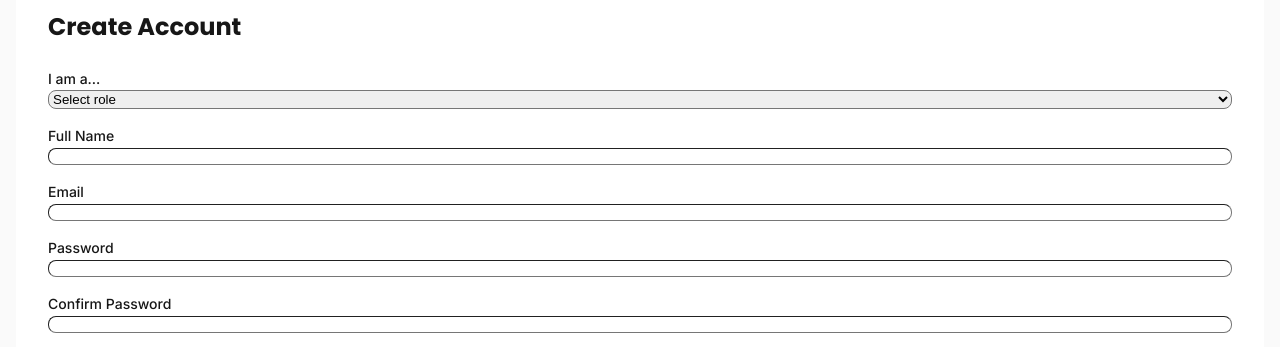
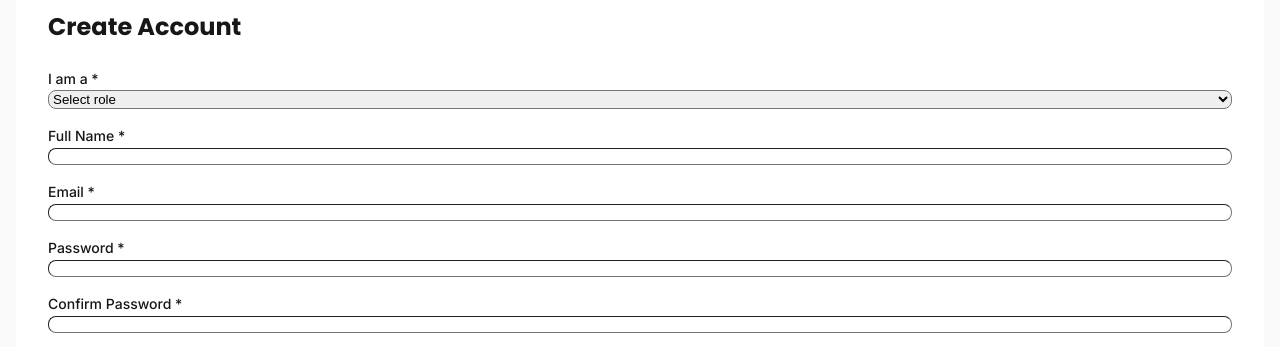
Before and after one commit to mohamadalmarzouq/NurseHire, a Next.js app: page /auth/register in a window 1280 px wide. Shown: the part 257-604 px from the top of the page. Built offline with nearby package versions, Linux system fonts and the light colour scheme.

Commit message:
Fix corrupted register page syntax errors

```diff
--- a/src/app/auth/register/page.tsx
+++ b/src/app/auth/register/page.tsx
@@ -31,7 +31,6 @@ export default function RegisterPage() {
       const data = await res.json()
 
       if (data.success) {
-        // Redirect based on role
         const path = data.user.role === 'ADMIN' ? '/admin/dashboard'
           : data.user.role === 'NURSE' ? '/nurse/dashboard'
           : '/mother/dashboard'
@@ -61,7 +60,7 @@ export default function RegisterPage() {
 
           <div>
             <label className="block text-sm font-medium text-gray-700 mb-1">
-              I am a...
+              I am a *
             </label>
             <select
               required
@@ -78,7 +77,7 @@ export default function RegisterPage() {
 
           <div>
             <label className="block text-sm font-medium text-gray-700 mb-1">
-              Full Name
+              Full Name *
             </label>
             <input
               type="text"
@@ -91,7 +90,7 @@ export default function RegisterPage() {
 
           <div>
             <label className="block text-sm font-medium text-gray-700 mb-1">
-              Email
+              Email *
             </label>
             <input
               type="email"
@@ -104,7 +103,7 @@ export default function RegisterPage() {
 
           <div>
             <label className="block text-sm font-medium text-gray-700 mb-1">
-              Password
+              Password *
             </label>
             <input
               type="password"
@@ -117,7 +116,7 @@ export default function RegisterPage() {
 
           <div>
             <label className="block text-sm font-medium text-gray-700 mb-1">
-              Confirm Password
+              Confirm Password *
             </label>
             <input
               type="password"
@@ -158,7 +157,7 @@ export default function RegisterPage() {
           <button
             type="submit"
             disabled={loading}
-            className="w-full bg-blue-600 text-white py-2 px-4 rounded-lg hover:bg-blue-700 disabled:opacity-50"
+            className="w-full bg-blue-600 text-white py-2 px-4 rounded-lg hover:bg-blue-700 disabled:opacity-50 disabled:cursor-not-allowed"
           >
             {loading ? 'Creating account...' : 'Create Account'}
           </button>
```
